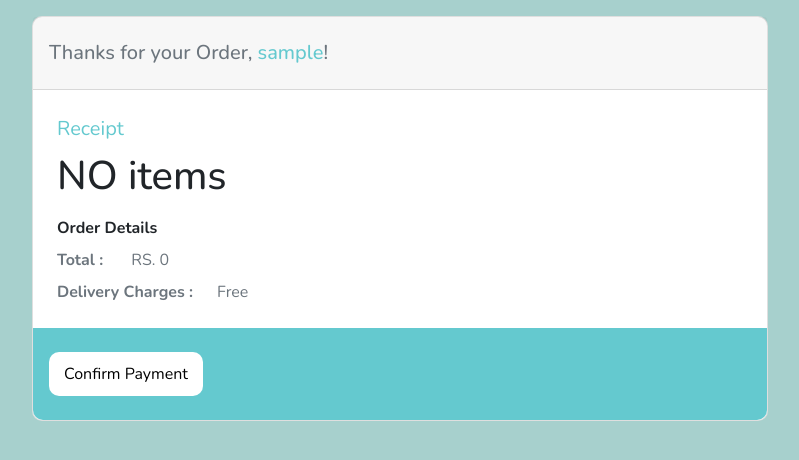
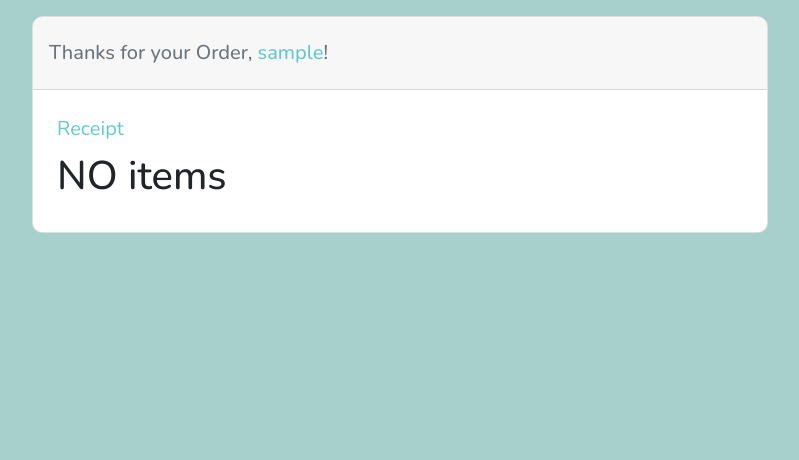
Before and after one commit to Shasmit/SusPrints, a Flask app: page /cart in a window 1280 px wide. Shown: the top 460 px of the page, without its empty margins (240-1039 px from the left). Run offline with Flask 2, Linux system fonts and the light colour scheme; the visitor is signed in with stand-in values (Sample User, id 1); data comes from the database, SQL or seed files in the repository; data that the repository does not hold is empty; some libraries are stand-ins or nearby versions.

Commit message:
Final chnagesss

```diff
--- a/templates/Cart/cart.html
+++ b/templates/Cart/cart.html
@@ -63,10 +63,6 @@
                       </div>
                     </div>
                     {%endfor%}
-                  {%else%}
-                  <h1>NO items</h1>
-                  {%endif%}
-
                     <div class="d-flex justify-content-between pt-2">
                       <p class="fw-bold mb-0">Order Details</p>
                     </div>
@@ -86,11 +82,8 @@
                     style="background-color: #64C9CF; border-bottom-left-radius: 10px; border-bottom-right-radius: 10px;">
                     <button class="confirm-payment" id="confirm-payment"><a href="">Confirm Payment</a></button>
                   </div>
-              </div>
-            </div>
-          </div>
-        </div>
-      </section>
+
+                  <!-- toast container -->
                   <div class="toast-container position-fixed bottom-0 end-0 p-3">
                     <div id="liveToast" class="toast" role="alert" aria-live="assertive" aria-atomic="true">
                       <div class="toast-header" style="background-color: #64C9CF;">
@@ -98,10 +91,21 @@
                         <button type="button" class="btn-close" data-bs-dismiss="toast" aria-label="Close"></button>
                       </div>
                       <div class="toast-body">
-            Thanks For your Order!!!! Your Order Has Been Placed!!!!!
+                        Thanks For your Order!!!! Your Order Has Been Placed!! You may return to the home page!!!!!
                       </div>
                     </div>
                   </div>
+                  {%else%}
+                  <h1>NO items</h1>
+                  {%endif%}
+
+
+              </div>
+            </div>
+          </div>
+        </div>
+      </section>
+
 
       <script>
         const toastTrigger = document.getElementById('confirm-payment');
--- a/templates/home/index.html
+++ b/templates/home/index.html
@@ -382,7 +382,7 @@
 						<a href="#"><i class="fa fa-behance"></i></a>	 -->
 					</div>
 					<p>
-						&copy;•	For Authentic custom-made prints contact us: <a href="#">susprints@gmail.com</a>
+						&copy;•	For Authentic custom-made prints contact us: <a href="mailto:aayushpandey616@gmail.com">susprints@gmail.com</a>
 					</p><!--/p-->
 				</div><!--/.text-center-->
 			</div><!--/.container-->
```
Also changed, not shown: __init__.py (line endings or trailing spaces), templates/Profile/profile.html (line endings or trailing spaces). Lines whose indentation alone changed are shown as unchanged.
